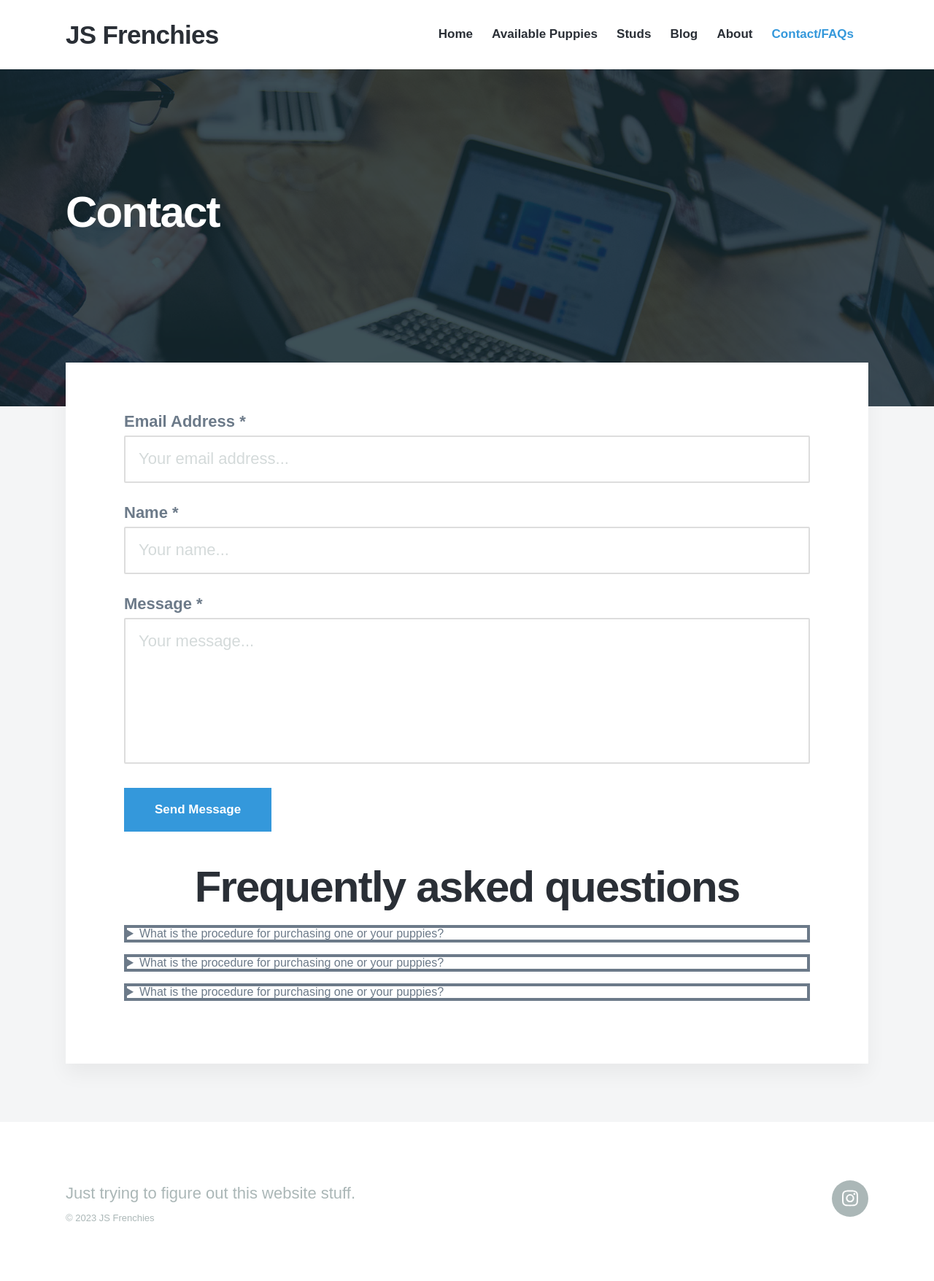
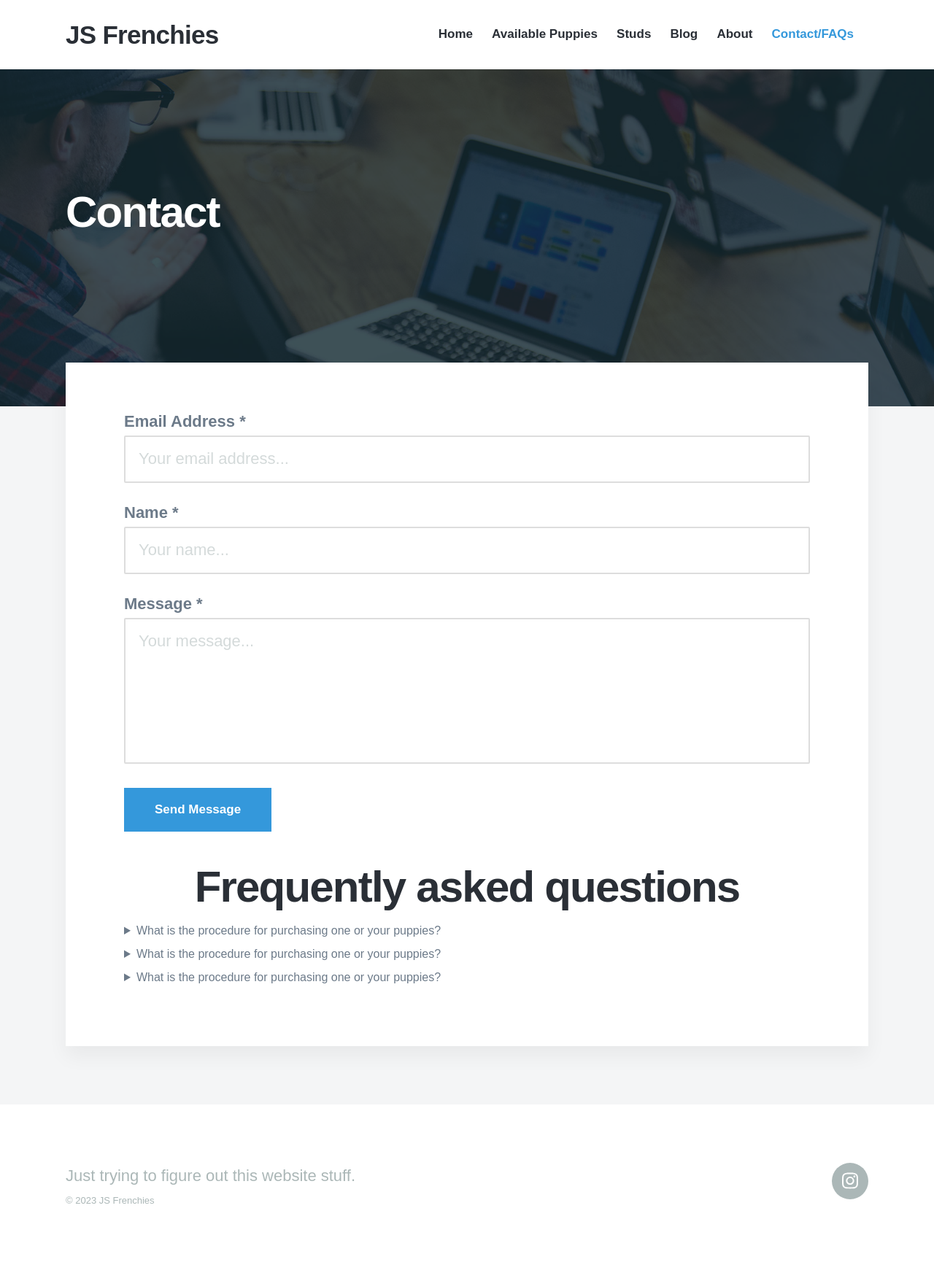
Before and after one commit to jcsodenkamp/jcsodenkamp.github.io, a Jekyll site: the page built from _pages/contact.md, in a window 1280 px wide. Shown: the whole page at 73% size. Built offline with Jekyll 4.4.1, drawn with Linux system fonts in a browser that asks for light colours; nearby versions of some CDN libraries; some web fonts are replaced; after the commit the page ends 1732 px from its top, so only the background shows below that.

Commit message:
Update contact-form.html

```diff
--- a/_includes/contact-form.html
+++ b/_includes/contact-form.html
@@ -37,7 +37,7 @@
 	</div>
 	<br>
 
-	<div style="border: 4px solid;">
+	<div>
 	    	<details>
 	        	<summary>
 				What is the procedure for purchasing one or your
@@ -53,7 +53,7 @@
 	</div>
 	<br>
 
-		<div style="border: 4px solid;">
+		<div>
 	    	<details>
 	        	<summary>
 				What is the procedure for purchasing one or your
@@ -69,7 +69,7 @@
 	</div>
 	<br>
 
-		<div style="border: 4px solid;">
+		<div>
 	    	<details>
 	        	<summary>
 				What is the procedure for purchasing one or your
@@ -85,10 +85,4 @@
 	</div>
 	<br>
 
-
-
-
-
-
-
 </div>
```
